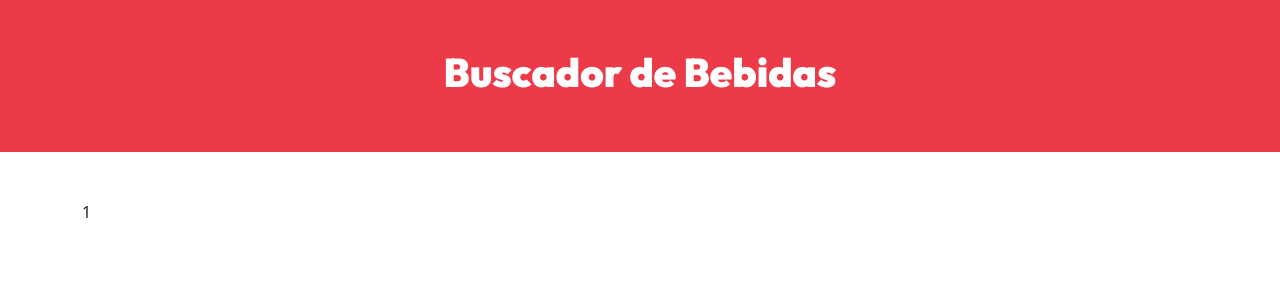
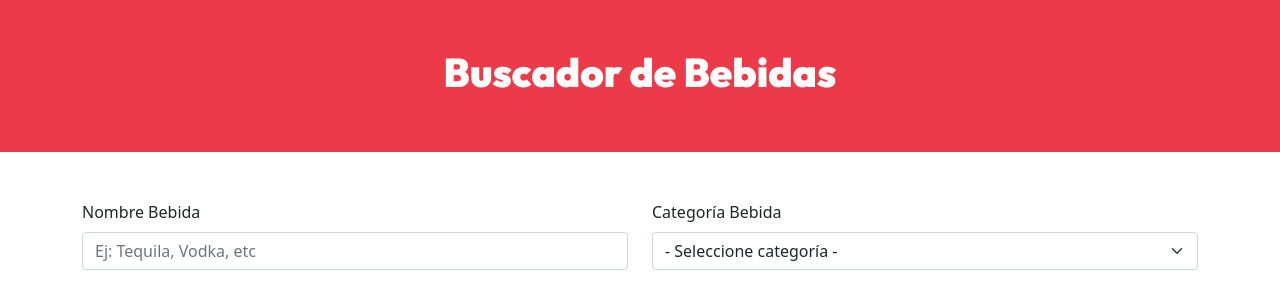
Before and after one commit to mitsudani/react-buscador-bebidas, a React (Vite) app: page / in a window 1280 px wide. Shown: the top 308 px of the page. Built offline with nearby package versions, Linux system fonts and the light colour scheme.

Commit message:
Context and custom hook created

```diff
--- a/src/App.jsx
+++ b/src/App.jsx
@@ -1,14 +1,18 @@
 import { Container } from "react-bootstrap";
+import DrinksForm from "./components/DrinksForm";
+import { CategoryProvider } from "./context/CategoryProvider";
 
 function App() {
   return (
-    <>
+    <CategoryProvider>
       <header className="py-5">
         <h1>Buscador de Bebidas</h1>
       </header>
 
-      <Container className="mt-5">1</Container>
-    </>
+      <Container className="mt-5">
+        <DrinksForm></DrinksForm>
+      </Container>
+    </CategoryProvider>
   );
 }
 
--- /dev/null
+++ b/src/components/DrinksForm.jsx
@@ -0,0 +1,32 @@
+import { Button, Form, Row, Col } from "react-bootstrap";
+
+const DrinksForm = () => {
+  return (
+    <Form>
+      <Row>
+        <Col md={6}>
+          <Form.Group className="mb-3">
+            <Form.Label htmlFor="nombre">Nombre Bebida</Form.Label>
+            {/* Control es un input */}
+            <Form.Control
+              id="nombre"
+              type="text"
+              placeholder="Ej: Tequila, Vodka, etc"
+              name="nombre"
+            />
+          </Form.Group>
+        </Col>
+        <Col md={6}>
+          <Form.Group className="mb-3">
+            <Form.Label htmlFor="categoria">Categoría Bebida</Form.Label>
+            <Form.Select id="categoria" name="categoria">
+              <option>- Seleccione categoría -</option>
+            </Form.Select>
+          </Form.Group>
+        </Col>
+      </Row>
+    </Form>
+  );
+};
+
+export default DrinksForm;
--- /dev/null
+++ b/src/context/CategoryProvider.jsx
@@ -0,0 +1,13 @@
+import { useState, useEffect, createContext } from "react";
+
+const CategoryContext = createContext();
+
+const CategoryProvider = ({ children }) => {
+  return (
+    <CategoryContext.Provider value={{}}>{children}</CategoryContext.Provider>
+  );
+};
+
+export { CategoryProvider };
+
+export default CategoryContext;
```
Also changed, not shown: src/hooks/useCategory.jsx (added, +8 -0 lines).
